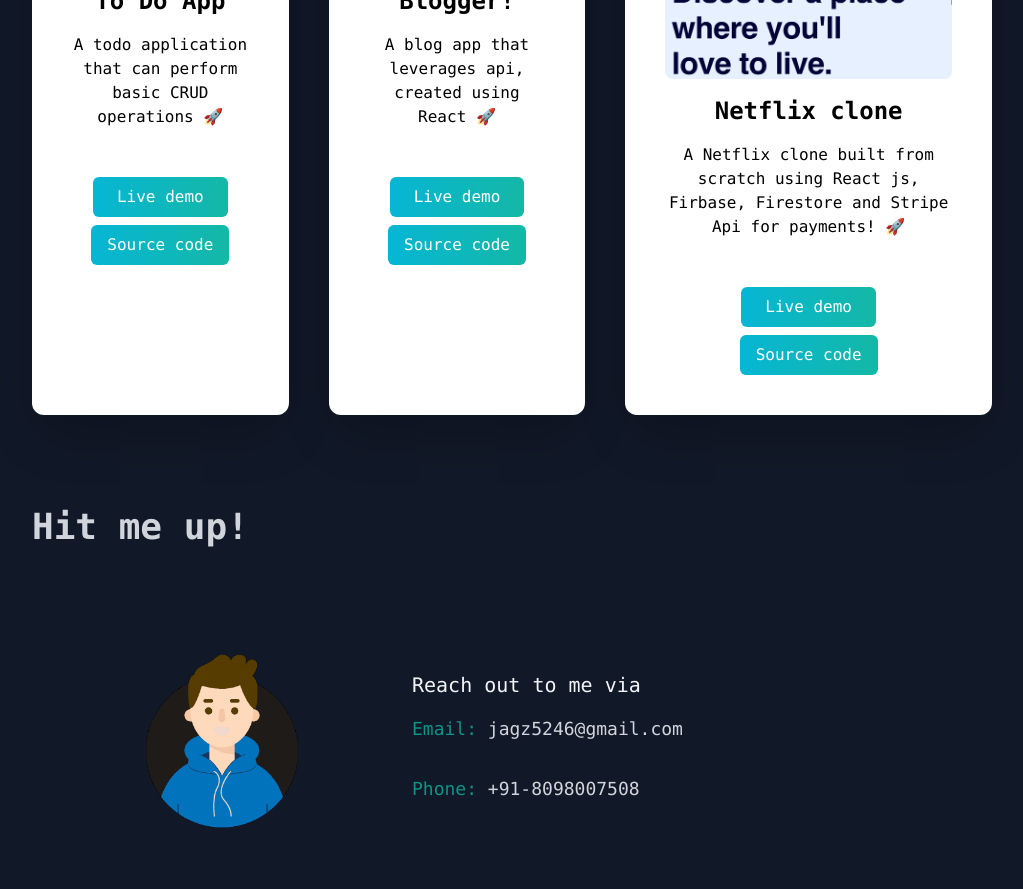
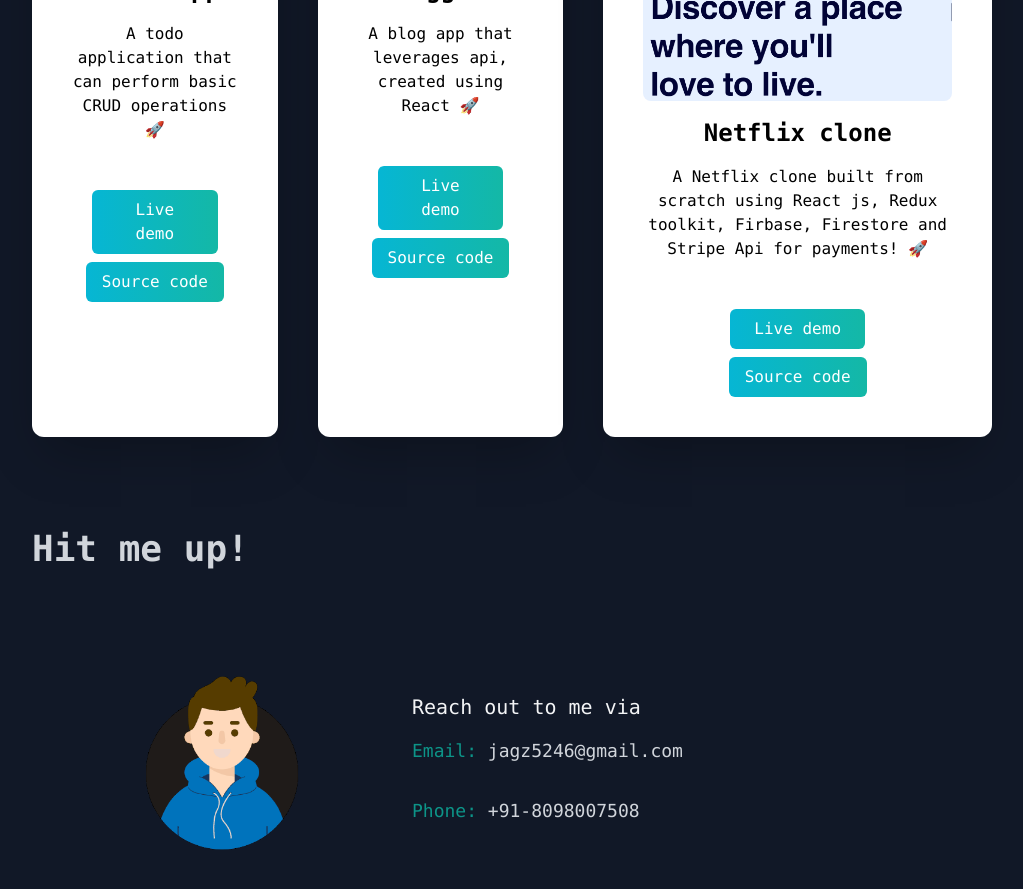
Before and after one commit to jagz5246/my-portfolio, a React (Create React App) app: page / in a window 1280 px wide. Shown: the part 2860-3749 px from the top of the page, without its empty margins (128-1151 px from the left). Built offline with nearby package versions, Linux system fonts and the light colour scheme.

Commit message:
Update App.js

```diff
--- a/src/App.js
+++ b/src/App.js
@@ -177,7 +177,7 @@
               <img src={project1} alt="design.png" width={600} height={700} className='rounded-lg mx-auto mb-2'/>
               <h3 className='text-2xl py-2 font-semibold'>Netflix clone</h3>
               <p className='py-2 '>
-                A Netflix clone built from scratch using React js, Firbase, Firestore and Stripe Api for payments! 🚀</p>
+                A Netflix clone built from scratch using React js, Redux toolkit, Firbase, Firestore and Stripe Api for payments! 🚀</p>
               <div className=' mt-10'>
               <button className=' bg-gradient-to-r from-cyan-500 to-teal-500 text-white px-6 mb-2 mx-5 py-2 rounded-md transition duration-100 hover:text-black '><a href='https://jagz5246.github.io/netflix-clone'>Live demo</a></button>
               <button className=' bg-gradient-to-r from-cyan-500 to-teal-500 text-white px-4 py-2 rounded-md transition duration-100 hover:text-black'><a href='https://github.com/jagz5246/netflix-clone'>Source code</a></button>
```
